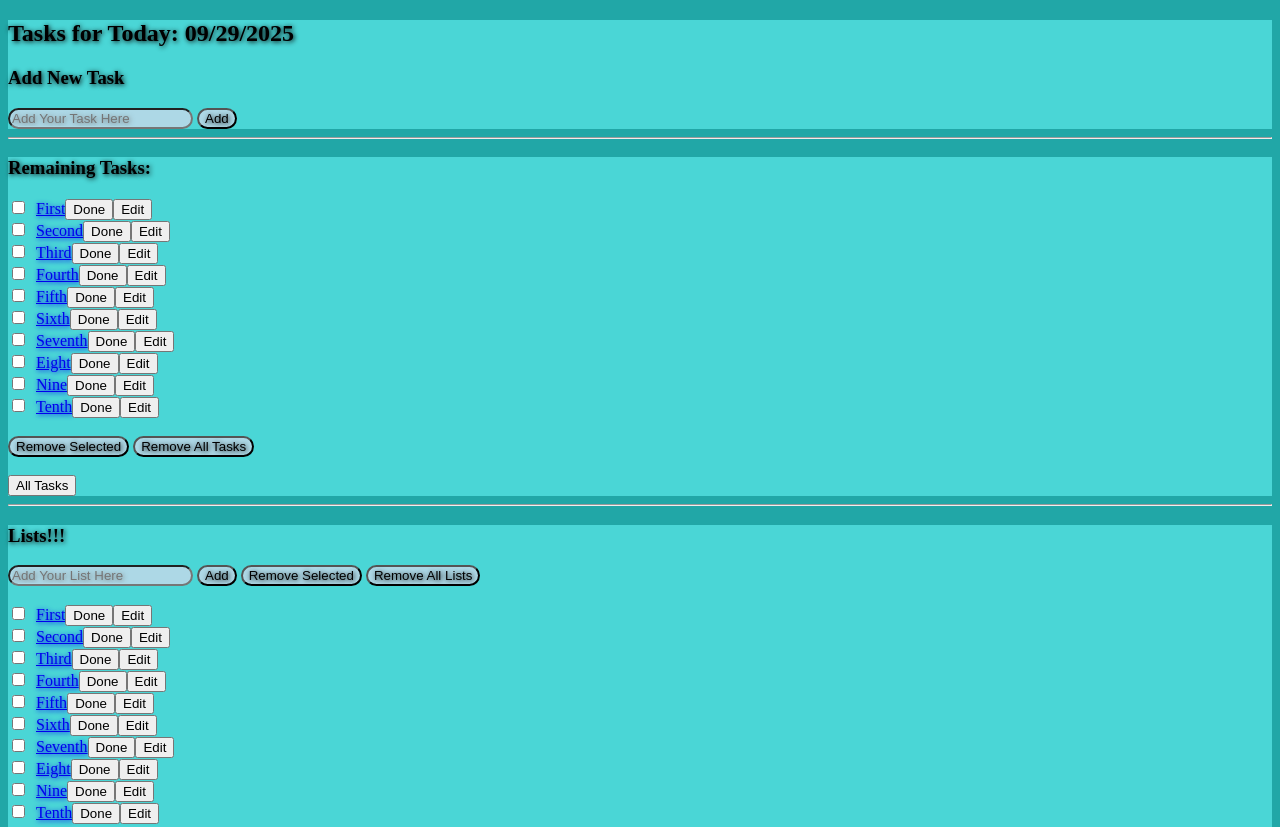
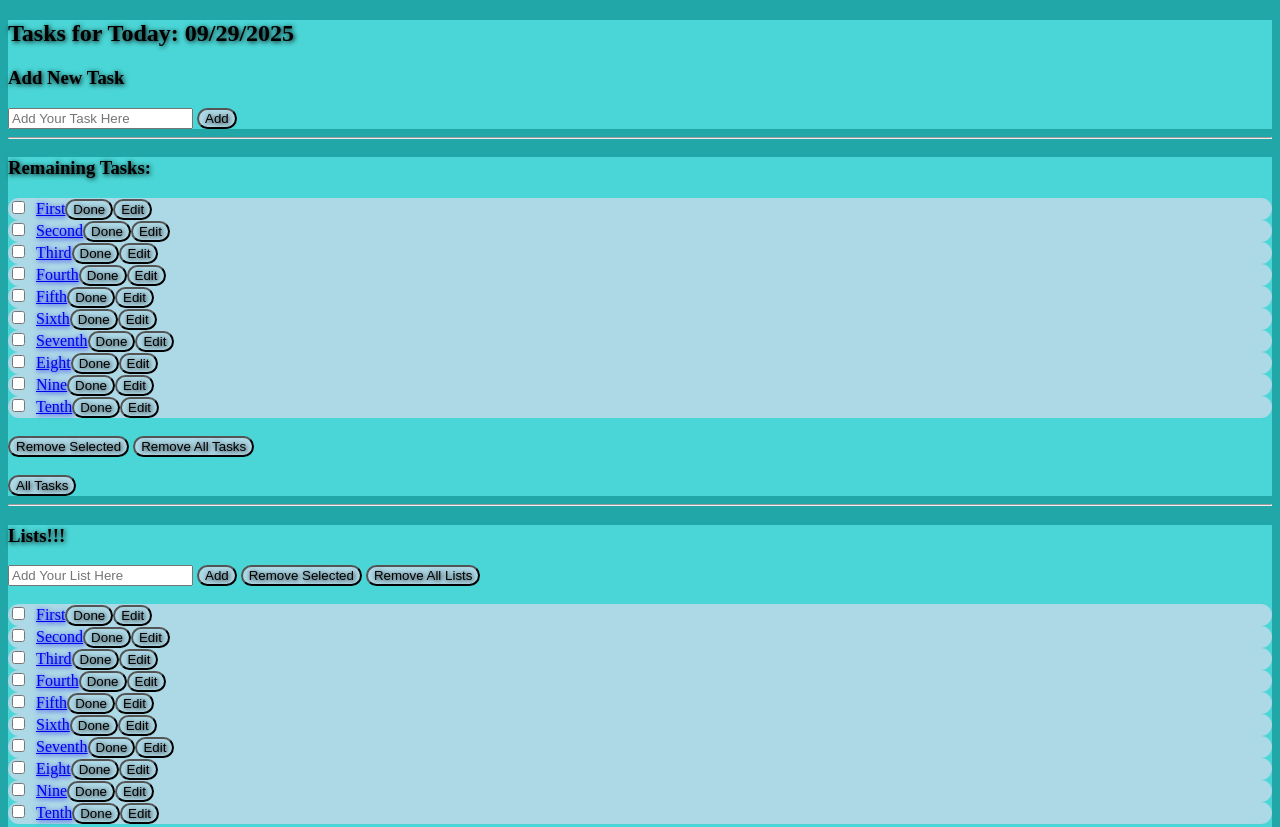
Before and after one commit to IvannaGotsova/ToDoTasks, a plain HTML site: page index.html in a window 1280 px wide. Shown: the top 827 px of the page. Drawn offline with nearby package versions, Linux system fonts and the light colour scheme.

Commit message:
Modify some ids

```diff
--- a/css/styles.css
+++ b/css/styles.css
@@ -8,14 +8,10 @@ body {
     text-shadow: 1px 1px 5px;
 }
 
-#AppTopPartInput, #AppBottomPartInputList, #AppBottomPartInputNote, #AppTopPartButton,
-#AppMiddlePartAllButton, #AppMiddlePartSelectedButton, #AppMiddlePartAllButton,
-#AppMiddlePartSelectedButton,  #AppBottomPartButtonList, #AppBottomPartButtonNote,
-#AppBottomPartAllButtonList, #AppBottomPartAllButtonNote, #AppBottomPartSelectedButtonList,
-#AppBottomPartSelectedButtonNote, #AppBottomPartEditButtonNote, #AppBottomPartEditButtonList,
-#AppMiddlePartEditButtonTask, #AppBottomPartButtonAllNotes, #AppBottomPartButtonAllLists,
-#AppMiddlePartButtonAllTasks, #AppMiddlePartDoneButtonTask, #AppBottomPartDoneButtonList,
-#AppBottomPartDoneButtonNote {
+.task-item, .list-item, .note-item, .btn-done, .btn-edit, #AppMiddlePartAllButton, #AppMiddlePartSelectedButton, #AppTopPartButton,
+#AppBottomPartButtonList, #AppBottomPartAllButtonList, #AppBottomPartSelectedButtonList, #AppBottomPartButtonAllLists,
+#AppBottomPartButtonNote, #AppBottomPartAllButtonNote, #AppBottomPartSelectedButtonNote, #AppBottomPartButtonAllNotes,
+#AppMiddlePartAllTasksButton {
     background-color: lightblue;
     border-radius: 50pt;
     border-color: 5px solid black;
```
